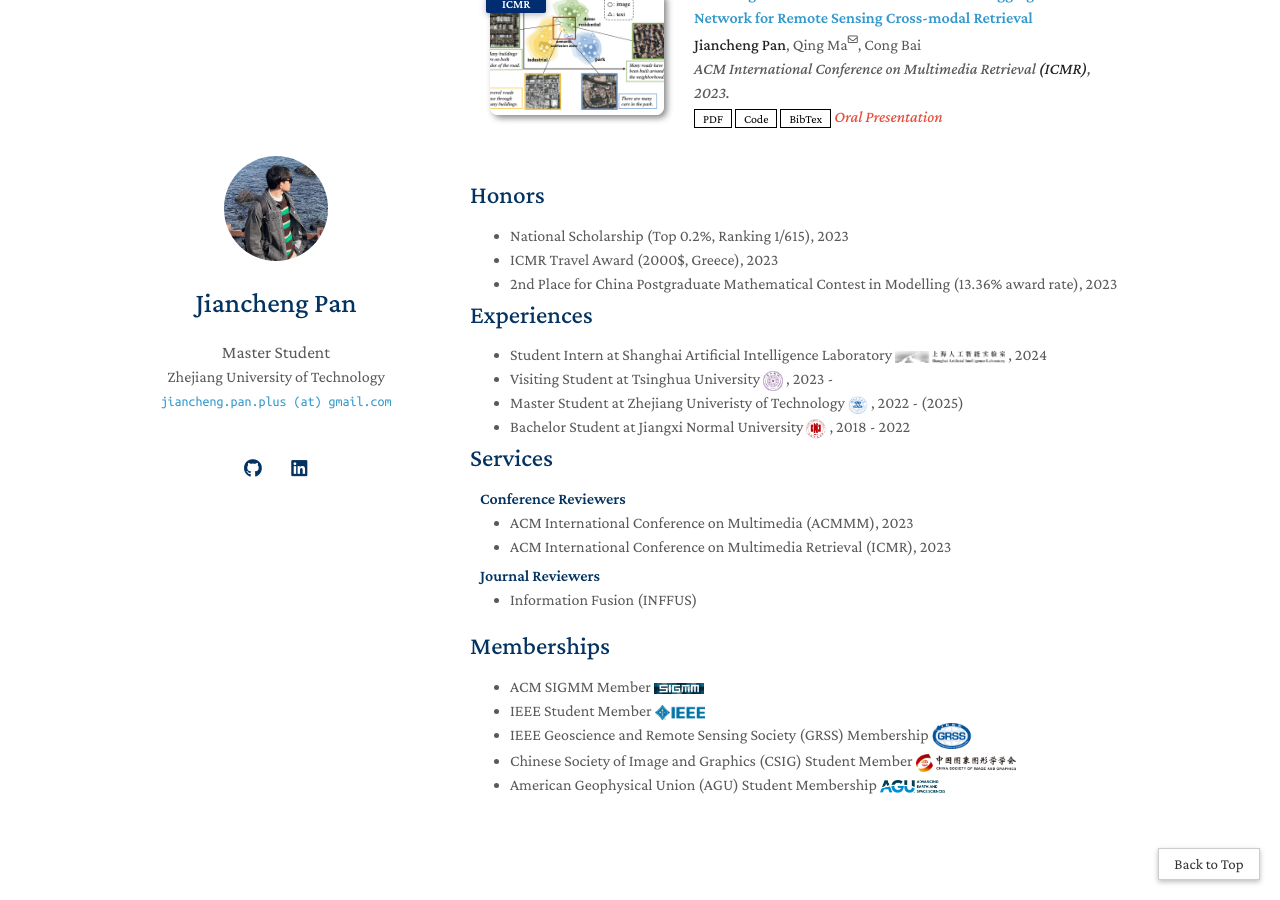
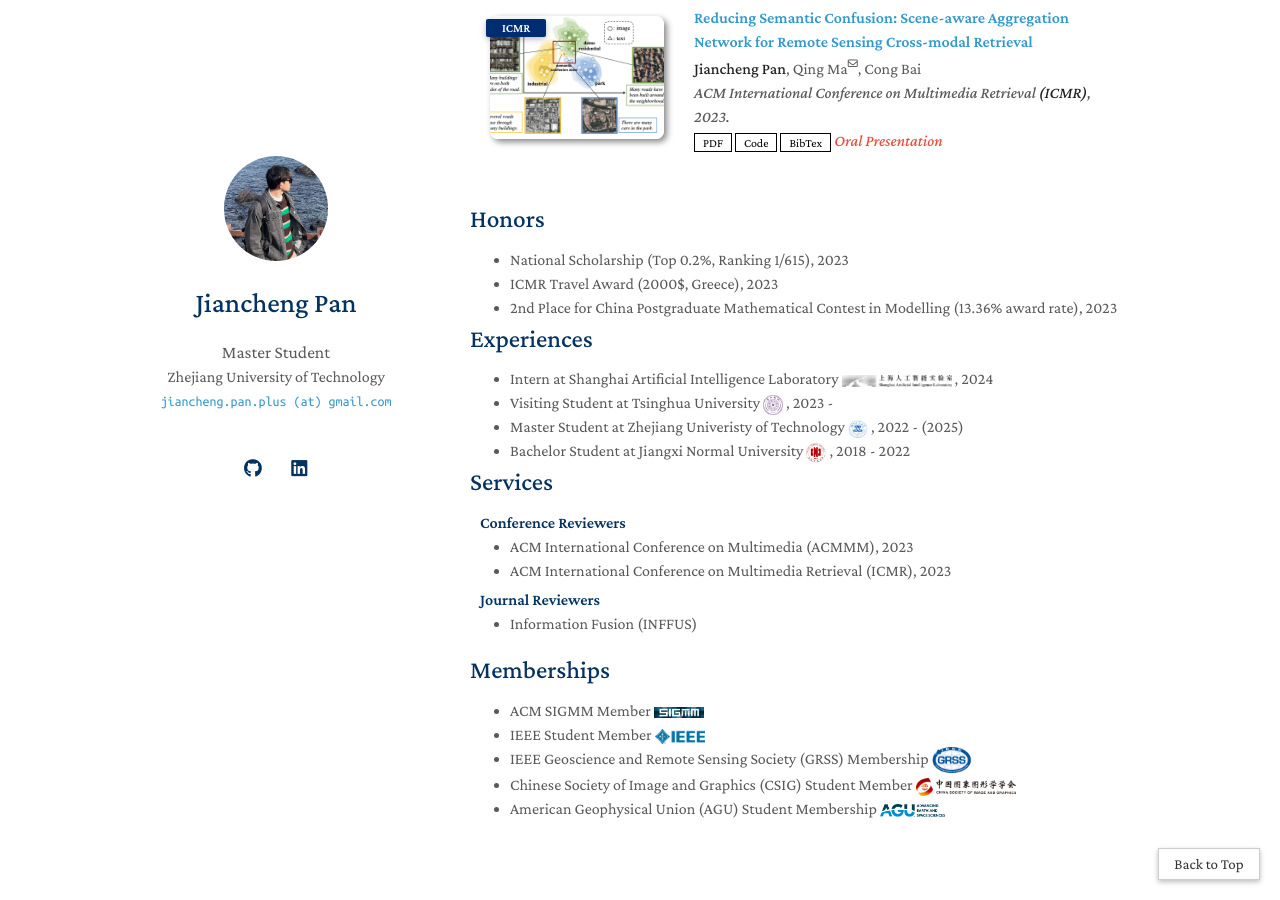
Before and after one commit to jaychempan/jaychempan.github.io, a Jekyll site: the page built from index.md, in a window 1280 px wide and 900 px high, scrolled down 1478 px. Built offline with Jekyll 4.4.1, drawn with Linux system fonts in a browser that asks for light colours; a style sheet for code colours, icons or effects is not loaded; our own code applies the rules of GitHub Pages for plain Markdown files; some of the changed text lies outside the part shown.

Commit message:
update website

```diff
--- a/_includes/experiences.md
+++ b/_includes/experiences.md
@@ -1,7 +1,7 @@
 ## Experiences
 
 <ul style="margin:0 0 5px;">
-  <li>Student Intern at Shanghai Artificial Intelligence Laboratory <img src="images/pjlab-logo.png" style="vertical-align: middle;" alt="Logo" width="110"> , 2024</li>
+  <li>Intern at Shanghai Artificial Intelligence Laboratory <img src="images/pjlab-logo.png" style="vertical-align: middle;" alt="Logo" width="110"> , 2024</li>
   <li>Visiting Student at Tsinghua University <img src="images/tsinghua-logo.png" style="vertical-align: middle;" alt="Logo" width="20"> , 2023 - </li>
   <li>Master Student at Zhejiang Univeristy of Technology <img src="images/zjut-logo.png" style="vertical-align: middle;" alt="Logo" width="20"> , 2022 - (2025)</li>
   <li>Bachelor Student at Jiangxi Normal University <img src="images/jxnu-logo.png" style="vertical-align: middle;" alt="Logo" width="20"> , 2018 - 2022</li>
```
Also changed, not shown: index.md (+1 -1 lines).
